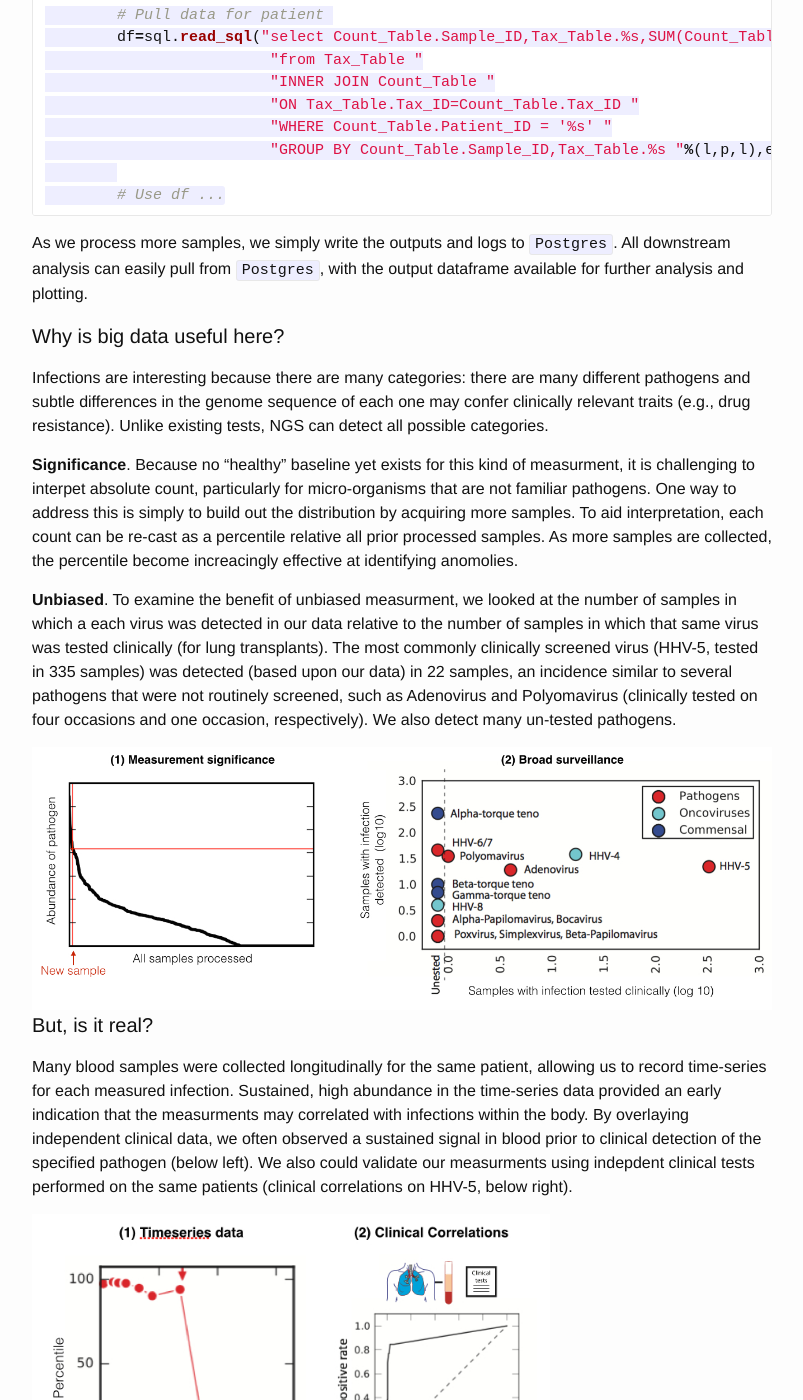
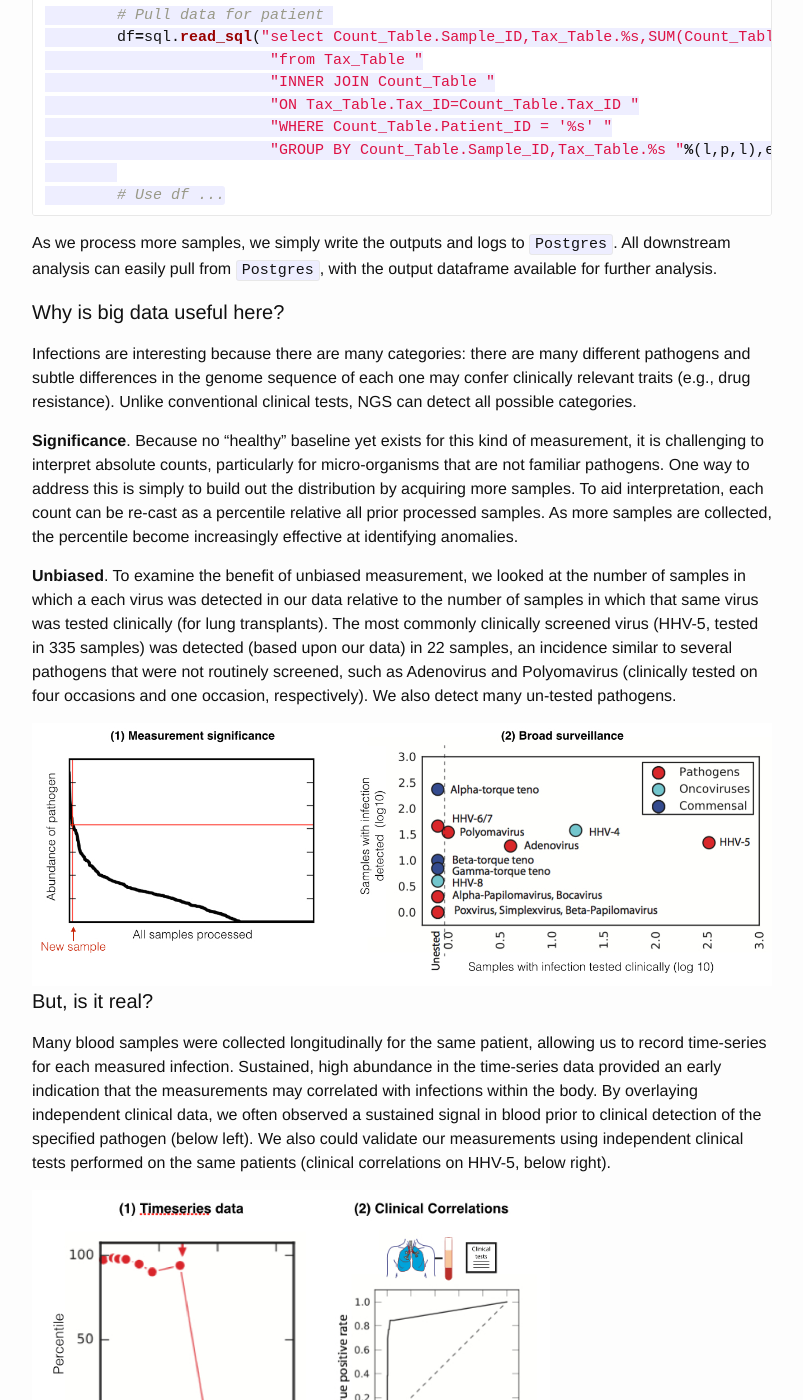
Before and after one commit to rlancemartin/rlancemartin.github.io, a Jekyll site: the page built from _posts/2015-02-10-infectome.markdown, in a window 1280 px wide and 1400 px high, scrolled down 2472 px. Shown: the whole window, without its empty margins (238-1041 px from the left). Built offline with Jekyll 4.4.1, drawn with Linux system fonts in a browser that asks for light colours; Markdown is read by kramdown in place of the engine named in the settings; some of the changed text lies outside the part shown.

Commit message:
Updated.

````diff
--- a/_posts/2015-02-10-infectome.markdown
+++ b/_posts/2015-02-10-infectome.markdown
@@ -50,13 +50,13 @@
 
 ####Data management
 
-We collected millions of measurments associated with thousands of unique micro-organisms across hunderds of patients. To further complicate this, each micro-organism exists within a taxonomic tree. For example, a sample may contain dozens of different E. coli species.
+We collected millions of measurements associated with thousands of unique micro-organisms across hundreds of patients. To further complicate this, each micro-organism exists within a taxonomic tree. For example, a sample may contain dozens of different E. coli species.
 
-For analysis, we wanted the ability to aggregate these counts at different level of taxonomic resolution. We also needed to couple each count with assocaited patient -metadata, thousands of clinical test results, and pipeline log files (e.g., for count normalization).
+For analysis, we wanted the ability to aggregate these counts at different level of taxonomic resolution. We also needed to couple each count with associated patient -metadata, thousands of clinical test results, and pipeline log files (e.g., for count normalization).
 
-To deal with this, we used `Postgres` along with two excellent libraries, [`Pandas`](http://pandas.pydata.org/) and [`SQLAlchemy`](http://www.sqlalchemy.org/). These three tools alone made it possible to easily weave data sources together via `SQL` queries and immediatly have the output available as a `Pandas` dataframe.
+To deal with this, we used `Postgres` along with two excellent libraries, [`Pandas`](http://pandas.pydata.org/) and [`SQLAlchemy`](http://www.sqlalchemy.org/). These three tools alone made it possible to easily weave data sources together via `SQL` queries and immediately have the output available as a `Pandas` dataframe.
 
-For example, below is a common query required to consolodate data from the various sources: we grab counts for all micro-organisms within a specified patient at a specified taxonomic level of resolution (e.g., species), group by infection ID and sample ID, and sum all counts per group.
+For example, below is a common query required to consolidate data from the various sources: we grab counts for all micro-organisms within a specified patient at a specified taxonomic level of resolution (e.g., species), group by infection ID and sample ID, and sum all counts per group.
 
 ```python
 def do_something(l,p):
@@ -77,15 +77,15 @@
 	# Use df ...
 ```
 
-As we process more samples, we simply write the outputs and logs to `Postgres`. All downstream analysis can easily pull from `Postgres`, with the output dataframe available for further analysis and plotting.
+As we process more samples, we simply write the outputs and logs to `Postgres`. All downstream analysis can easily pull from `Postgres`, with the output dataframe available for further analysis.
 
 ####Why is big data useful here?
 
-Infections are interesting because there are many categories: there are many different pathogens and subtle differences in the genome sequence of each one may confer clinically relevant traits (e.g., drug resistance). Unlike existing tests, NGS can detect all possible categories.
+Infections are interesting because there are many categories: there are many different pathogens and subtle differences in the genome sequence of each one may confer clinically relevant traits (e.g., drug resistance). Unlike conventional clinical tests, NGS can detect all possible categories.
 
-**Significance**. Because no "healthy" baseline yet exists for this kind of measurment, it is challenging to interpet absolute count, particularly for micro-organisms that are not familiar pathogens. One way to address this is simply to build out the distribution by acquiring more samples. To aid interpretation, each count can be re-cast as a percentile relative all prior processed samples. As more samples are collected, the percentile become increacingly effective at identifying anomolies.
+**Significance**. Because no "healthy" baseline yet exists for this kind of measurement, it is challenging to interpret absolute counts, particularly for micro-organisms that are not familiar pathogens. One way to address this is simply to build out the distribution by acquiring more samples. To aid interpretation, each count can be re-cast as a percentile relative all prior processed samples. As more samples are collected, the percentile become increasingly effective at identifying anomalies.
 
-**Unbiased**. To examine the benefit of unbiased measurment, we looked at the number of samples in which a each virus was detected in our data relative to the number of samples in which that same virus was tested clinically (for lung transplants). The most commonly clinically screened virus (HHV-5, tested in 335 samples) was detected (based upon our data) in 22 samples, an incidence similar to several pathogens that were not routinely screened, such as Adenovirus and Polyomavirus (clinically tested on four occasions and one occasion, respectively). We also detect many un-tested pathogens.
+**Unbiased**. To examine the benefit of unbiased measurement, we looked at the number of samples in which a each virus was detected in our data relative to the number of samples in which that same virus was tested clinically (for lung transplants). The most commonly clinically screened virus (HHV-5, tested in 335 samples) was detected (based upon our data) in 22 samples, an incidence similar to several pathogens that were not routinely screened, such as Adenovirus and Polyomavirus (clinically tested on four occasions and one occasion, respectively). We also detect many un-tested pathogens.
 
 <div class="imgcap">
 <img src="/assets/Infectome_2.jpg" width="100%">
@@ -93,7 +93,7 @@
 
 ####But, is it real?
 
-Many blood samples were collected longitudinally for the same patient, allowing us to record time-series for each measured infection. Sustained, high abundance in the time-series data provided an early indication that the measurments may correlated with infections within the body. By overlaying independent clinical data, we often observed a sustained signal in blood prior to clinical detection of the specified pathogen (below left). We also could validate our measurments using indepdent clinical tests performed on the same patients (clinical correlations on HHV-5, below right).
+Many blood samples were collected longitudinally for the same patient, allowing us to record time-series for each measured infection. Sustained, high abundance in the time-series data provided an early indication that the measurements may correlated with infections within the body. By overlaying independent clinical data, we often observed a sustained signal in blood prior to clinical detection of the specified pathogen (below left). We also could validate our measurements using independent clinical tests performed on the same patients (clinical correlations on HHV-5, below right).
 
 <div class="imgcap">
 <img src="/assets/Infectome_3.jpg" width="70%">
````
